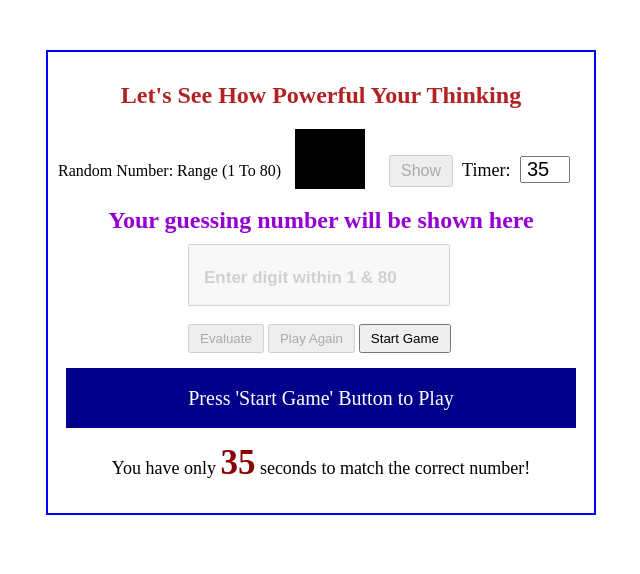
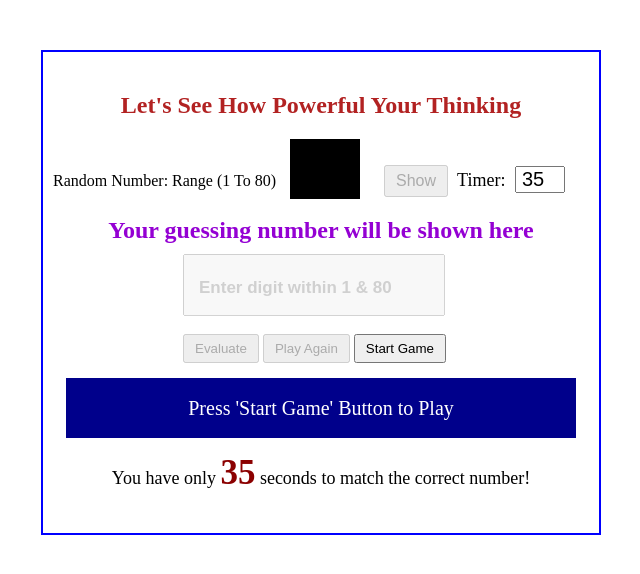
Before and after one commit to zahidulislam2020/guess-hidden-number, a plain HTML site: page index.html in a window 1280 px wide. Shown: the whole page, without its empty margins (319-959 px from the left). Drawn offline with Linux system fonts and the light colour scheme.

Commit message:
Update style.css

```diff
--- a/style.css
+++ b/style.css
@@ -3,11 +3,12 @@
     padding: 0;
     box-sizing: border-box;
 }
+
 .container {
   border: 2px solid blue;
-  width: 550px;
+  width: 560px;
   margin: 50px auto;
-  padding: 30px 10px;
+  padding: 40px 10px;
   position: relative;
 }
 
```
